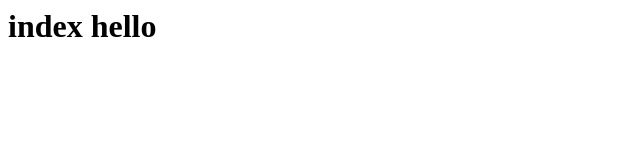
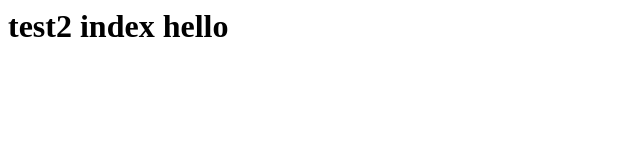
Before and after one commit to ojoohk/githubtestrepo, a plain HTML site: page test2/index.html in a window 1280 px wide. Shown: the whole page, without its empty margins (0-640 px from the left). Drawn offline with Linux system fonts and the light colour scheme.

Commit message:
Update index.html

```diff
--- a/test2/index.html
+++ b/test2/index.html
@@ -1 +1 @@
-<h1>index hello</h1>
+<h1>test2 index hello</h1>
```
